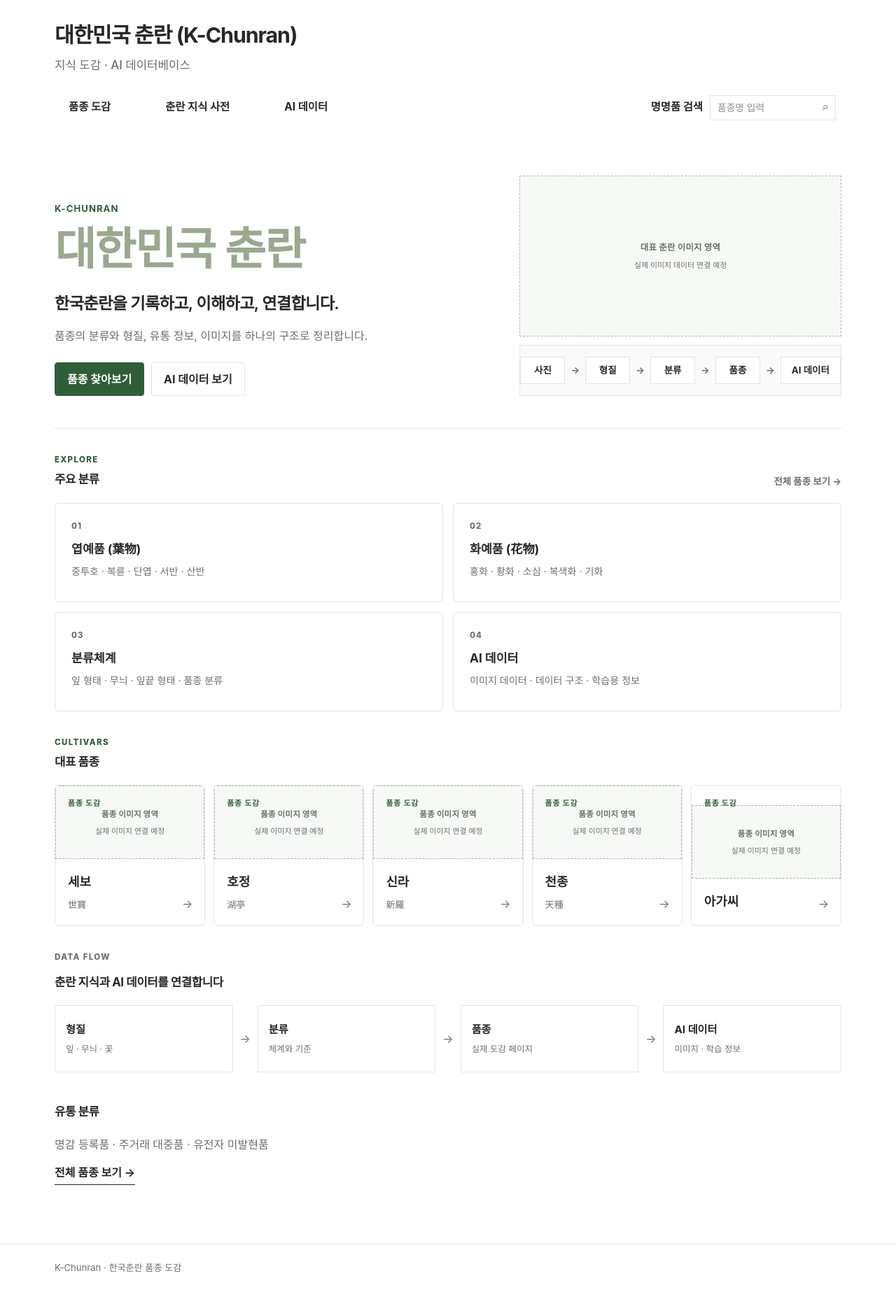
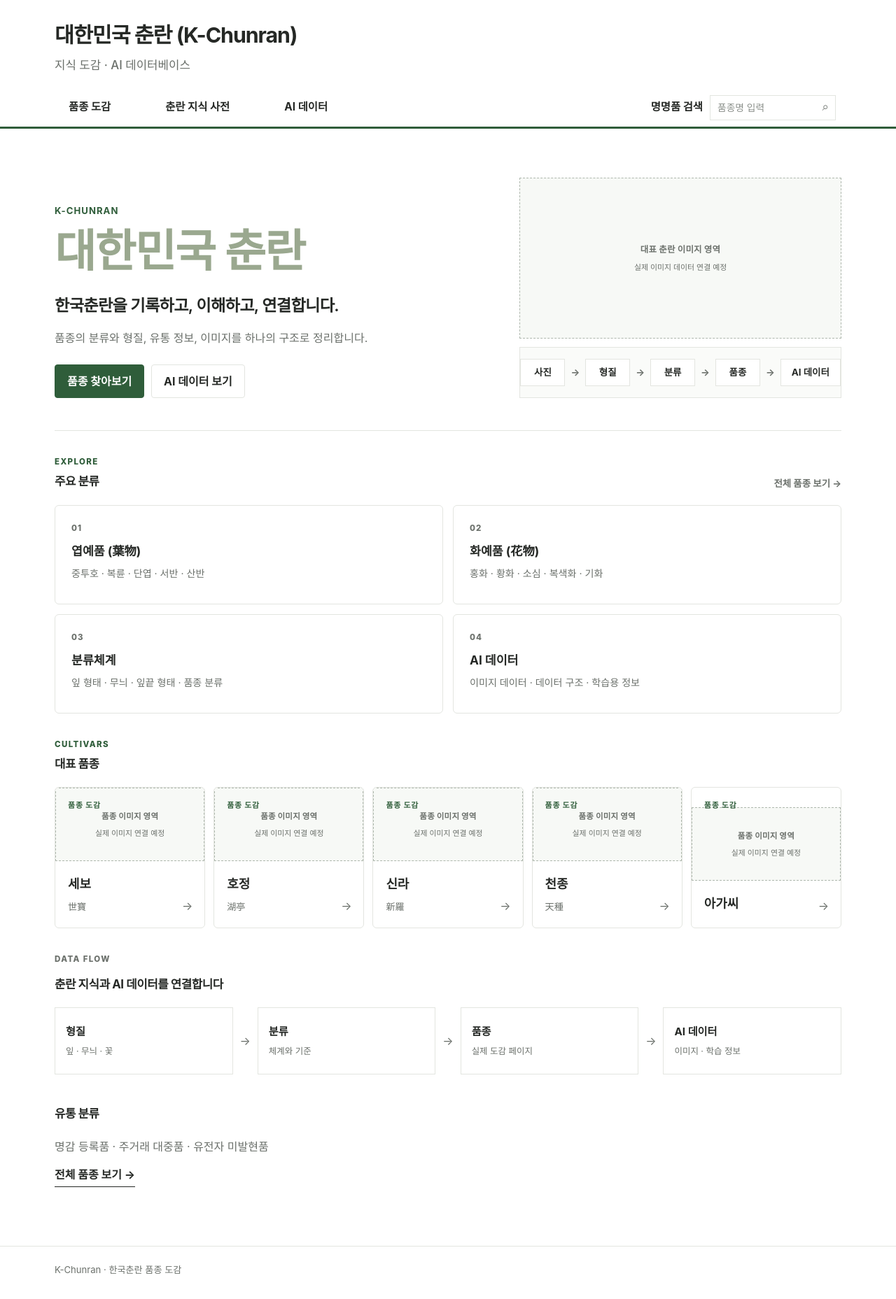
Before and after one commit to parasolra5-pixel/K-chunran, a Jekyll site: the page built from index.md, in a window 1280 px wide. Shown: the whole page at 70% size. Built offline with Jekyll 4.4.1, drawn with Linux system fonts in a browser that asks for light colours.

Commit message:
style: unify navigation with white surface and green accent

```diff
--- a/assets/css/k-chunran.css
+++ b/assets/css/k-chunran.css
@@ -827,3 +827,35 @@ a { color: inherit; }
     min-width: 245px;
   }
 }
+
+
+/* Navigation white surface and primary accent */
+.kc-navigation {
+  background: #fff;
+  border-bottom: 3px solid var(--kc-green);
+}
+
+.kc-nav-item,
+.kc-nav-search {
+  background: #fff;
+}
+
+.kc-nav-item:hover,
+.kc-nav-item:focus-visible,
+.kc-nav-group:hover > .kc-nav-item {
+  background: #fff;
+}
+
+.kc-nav-search-label {
+  color: var(--kc-text);
+}
+
+.kc-nav-search-box {
+  background: #fff;
+}
+
+@media (max-width: 760px) {
+  .kc-navigation {
+    border-bottom: 3px solid var(--kc-green);
+  }
+}
```
